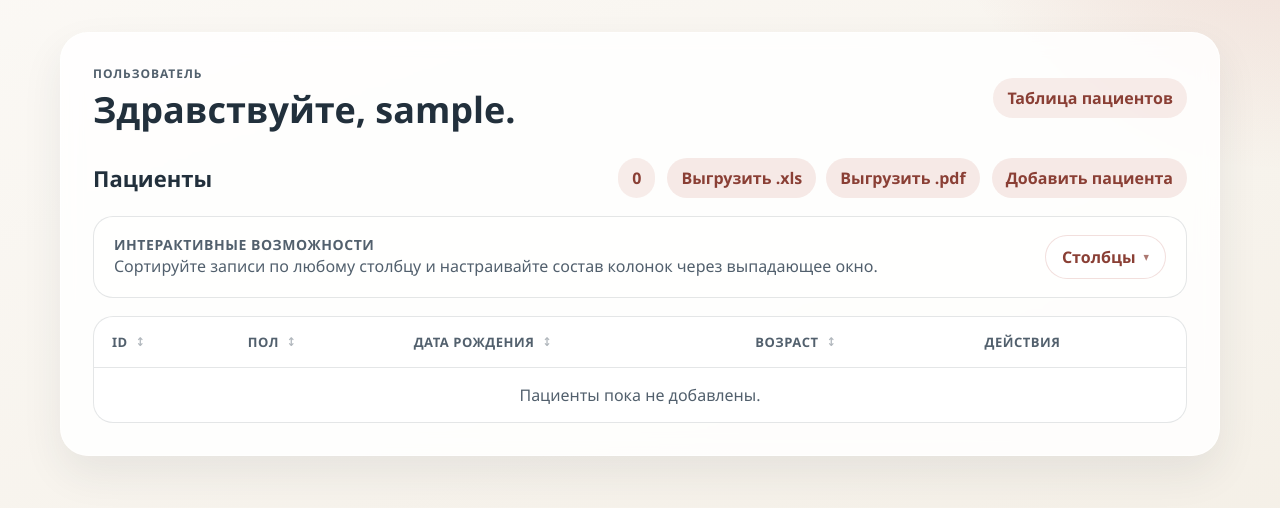
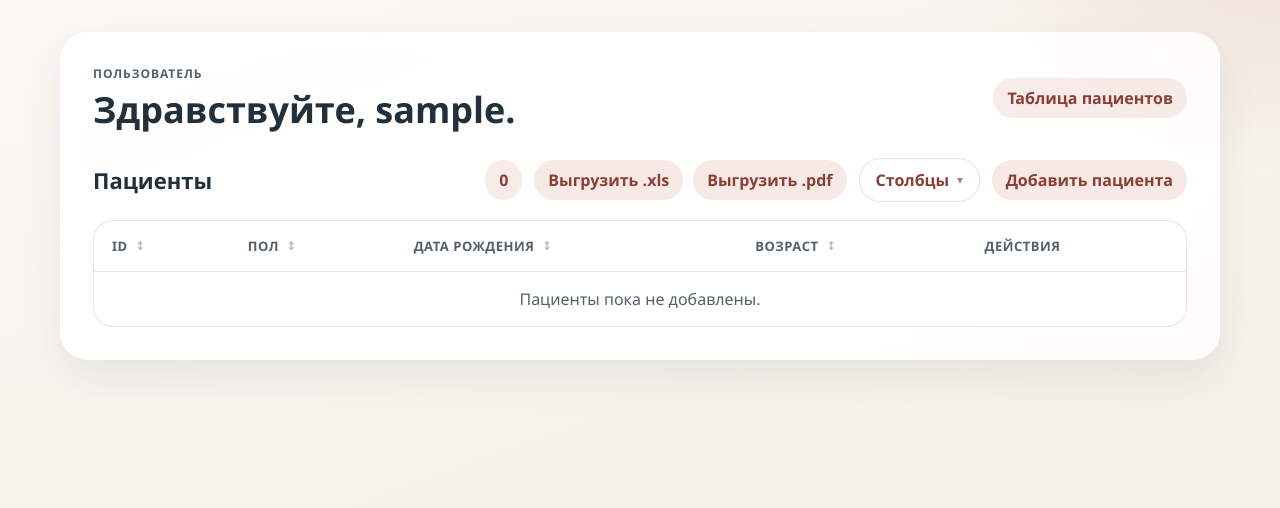
Before and after one commit to Deni3is/hospital, a Django app: page / in a window 1280 px wide. Shown: the part 191-699 px from the top of the page. Run offline with Django 5.2, Linux system fonts and the light colour scheme; the visitor is signed in with stand-in values (Sample User, id 1); data that the repository does not hold is empty.

Commit message:
Change button position

```diff
--- a/registry/static/registry/css/dashboard.css
+++ b/registry/static/registry/css/dashboard.css
@@ -180,21 +180,8 @@ h3 {
     gap: 10px;
 }
 
-.table-tools {
-    display: grid;
-    gap: 12px;
-    margin-bottom: 18px;
-    padding: 18px 20px;
-    border-radius: 20px;
-    background: rgba(255, 255, 255, 0.55);
-    border: 1px solid var(--border);
-}
-
-.table-tools-header {
-    display: flex;
-    align-items: flex-start;
-    justify-content: space-between;
-    gap: 16px;
+.table-inline-tools {
+    display: inline-flex;
 }
 
 .table-tools-controls {
@@ -409,7 +396,6 @@ tbody tr:last-child td {
 @media (max-width: 860px) {
     .topbar,
     .panel-header,
-    .table-tools-header,
     .section-heading,
     .section-actions {
         flex-direction: column;
--- a/templates/registry/dashboard.html
+++ b/templates/registry/dashboard.html
@@ -51,19 +51,12 @@
                                 <a class="action-link" href="{% url 'table_export' 'patients' 'xls' %}">Выгрузить .xls</a>
                                 <a class="action-link" href="{% url 'table_export' 'patients' 'pdf' %}">Выгрузить .pdf</a>
                             </div>
+                            <div class="table-inline-tools" data-table-tools="patients-table">
+                                <div class="table-tools-controls" data-column-controls></div>
+                                <div class="column-toggle-group" data-column-toggles></div>
+                            </div>
                             <a class="action-link" href="{% url 'patient_add' %}">Добавить пациента</a>
                         </div>
-                    </div>
-
-                    <div class="table-tools" data-table-tools="patients-table">
-                        <div class="table-tools-header">
-                            <div>
-                                <div class="table-tools-title">Интерактивные возможности</div>
-                                <div class="table-tools-subtitle">Сортируйте записи по любому столбцу и настраивайте состав колонок через выпадающее окно.</div>
-                            </div>
-                            <div class="table-tools-controls" data-column-controls></div>
-                        </div>
-                        <div class="column-toggle-group" data-column-toggles></div>
                     </div>
 
                     <div class="table-wrap">
@@ -115,19 +108,12 @@
                                 <a class="action-link" href="{% url 'table_export' 'devices' 'xls' %}">Выгрузить .xls</a>
                                 <a class="action-link" href="{% url 'table_export' 'devices' 'pdf' %}">Выгрузить .pdf</a>
                             </div>
+                            <div class="table-inline-tools" data-table-tools="devices-table">
+                                <div class="table-tools-controls" data-column-controls></div>
+                                <div class="column-toggle-group" data-column-toggles></div>
+                            </div>
                             <a class="action-link" href="{% url 'device_add' %}">Добавить устройство</a>
                         </div>
-                    </div>
-
-                    <div class="table-tools" data-table-tools="devices-table">
-                        <div class="table-tools-header">
-                            <div>
-                                <div class="table-tools-title">Интерактивные возможности</div>
-                                <div class="table-tools-subtitle">Сортируйте записи по любому столбцу и настраивайте состав колонок через выпадающее окно.</div>
-                            </div>
-                            <div class="table-tools-controls" data-column-controls></div>
-                        </div>
-                        <div class="column-toggle-group" data-column-toggles></div>
                     </div>
 
                     <div class="table-wrap">
```
